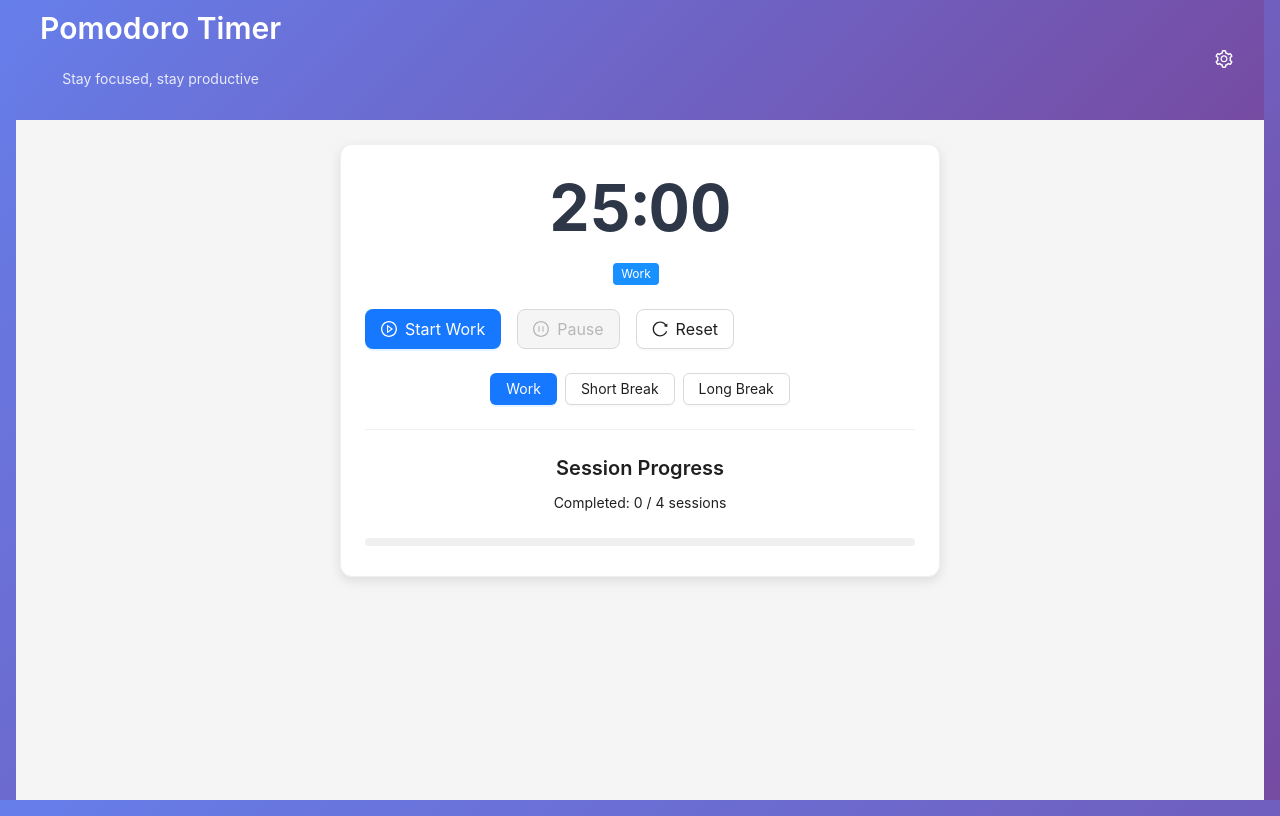
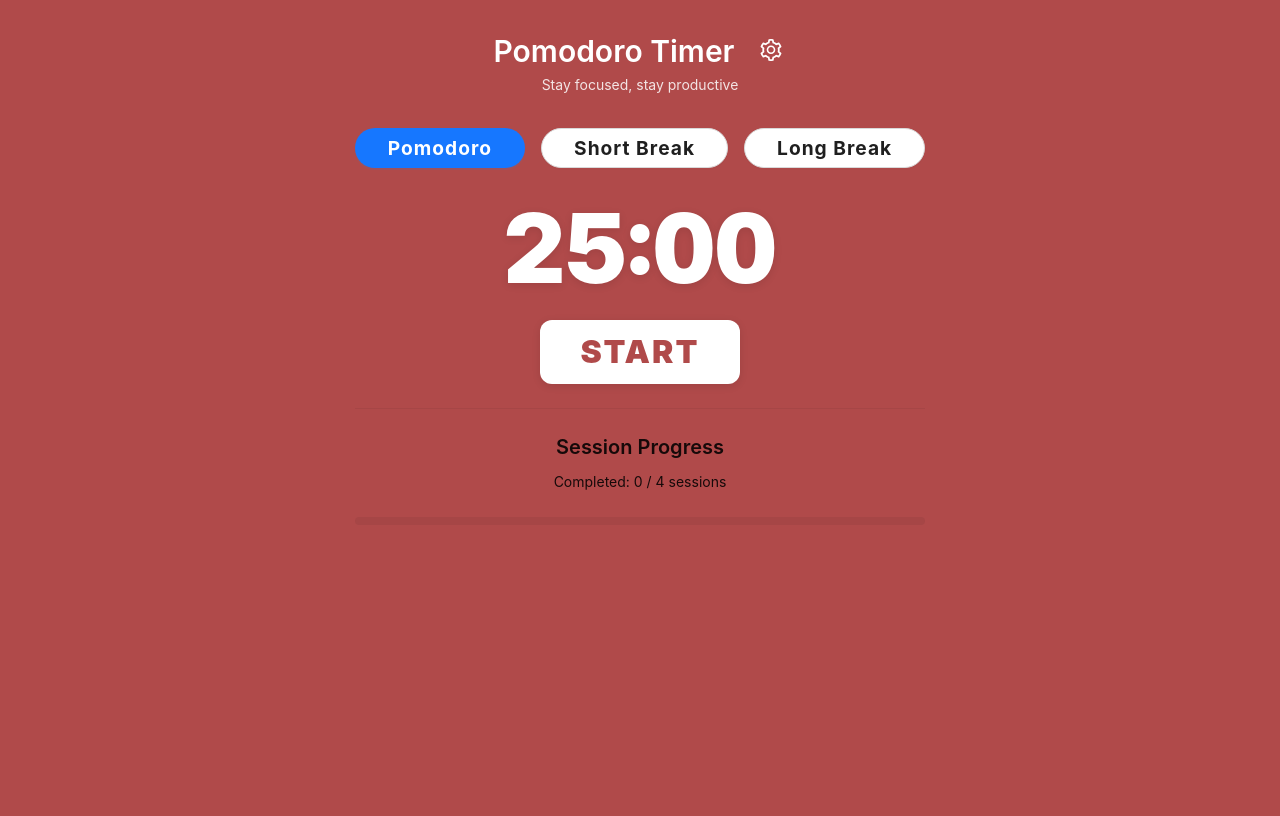
Before and after one commit to maxyzli/pomodoro-timer, a React (Vite) app: page / in a window 1280 px wide. Built offline with nearby package versions, Linux system fonts and the light colour scheme.

Commit message:
Redesign Pomodoro Timer UI to match PomoFocus style: solid red background, centered timer, bold session tabs, and improved header layout.

```diff
--- a/src/App.css
+++ b/src/App.css
@@ -2,30 +2,63 @@
 @import 'antd/dist/reset.css';
 
 /* Custom styles for the app layout */
-.app-layout {
+.app-root {
   min-height: 100vh;
+  width: 100vw;
+  background: #b04a4a;
+  display: flex;
+  flex-direction: column;
+  align-items: center;
 }
 
 .app-header {
-  background: linear-gradient(135deg, #667eea 0%, #764ba2 100%);
-  padding: 0 24px;
-  text-align: center;
+  width: 100%;
+  background: transparent !important;
+  box-shadow: none !important;
+  border: none !important;
+  padding: 32px 0 24px 0;
   display: flex;
   flex-direction: column;
+  align-items: center;
+}
+
+.header-title-row {
+  display: flex;
+  align-items: center;
   justify-content: center;
+  gap: 8px;
+  margin-bottom: 4px;
+}
+
+.header-settings-btn {
+  display: flex;
   align-items: center;
-  height: 120px;
+  height: 100%;
+}
+
+.timer-main {
+  flex: 1;
+  display: flex;
+  flex-direction: column;
+  align-items: center;
+  justify-content: flex-start;
+  width: 100%;
 }
 
 .app-content {
-  padding: 24px;
-  background: #f5f5f5;
+  padding: 0;
+  background: transparent;
   min-height: calc(100vh - 120px);
+  display: flex;
+  align-items: center;
+  justify-content: center;
 }
 
 .timer-card {
-  box-shadow: 0 4px 12px rgba(0, 0, 0, 0.1);
-  border-radius: 12px;
+  box-shadow: none;
+  border-radius: 0;
+  background: transparent;
+  border: none;
 }
 
 .timer-display {
@@ -59,6 +92,43 @@
   text-align: center;
 }
 
+.mode-tabs {
+  text-align: center;
+  margin-bottom: 32px;
+}
+
+.mode-tab {
+  font-size: 1.2rem !important;
+  font-weight: 700 !important;
+  letter-spacing: 1px;
+  padding: 10px 32px !important;
+  border-radius: 24px !important;
+}
+
+.time-display.focus-style {
+  font-size: 6rem !important;
+  font-weight: 900 !important;
+  color: #fff !important;
+  margin-bottom: 16px !important;
+  text-shadow: 0 2px 8px rgba(0,0,0,0.10);
+  white-space: nowrap;
+  line-height: 1;
+}
+
+.start-btn {
+  background: #fff !important;
+  color: #b04a4a !important;
+  border: none !important;
+  font-size: 2rem !important;
+  font-weight: 900 !important;
+  border-radius: 12px !important;
+  box-shadow: 0 2px 8px rgba(0,0,0,0.10);
+  transition: background 0.2s;
+}
+.start-btn:hover, .start-btn:focus {
+  background: #ffeaea !important;
+  color: #b04a4a !important;
+}
 
 
 /* Responsive adjustments */
--- a/src/App.tsx
+++ b/src/App.tsx
@@ -128,18 +128,42 @@ const App: React.FC = () => {
   const progressPercentage = ((getTotalTimeForMode(state.currentMode) - state.timeLeft) / getTotalTimeForMode(state.currentMode)) * 100;
 
   const renderTimerPage = () => (
-    <Content className="app-content">
-      <Row justify="center">
-        <Col xs={24} sm={20} md={16} lg={12}>
-          <Card className="timer-card">
+    <div className="timer-card">
+      {/* Mode Selector - now above timer */}
+      <div className="mode-selector mode-tabs">
+        <Space size="middle">
+          <Button
+            type={state.currentMode === 'work' ? 'primary' : 'default'}
+            size="large"
+            className="mode-tab"
+            onClick={() => handleModeSwitch('work')}
+          >
+            Pomodoro
+          </Button>
+          <Button
+            type={state.currentMode === 'short-break' ? 'primary' : 'default'}
+            size="large"
+            className="mode-tab"
+            onClick={() => handleModeSwitch('short-break')}
+          >
+            Short Break
+          </Button>
+          <Button
+            type={state.currentMode === 'long-break' ? 'primary' : 'default'}
+            size="large"
+            className="mode-tab"
+            onClick={() => handleModeSwitch('long-break')}
+          >
+            Long Break
+          </Button>
+        </Space>
+      </div>
+
       {/* Timer Display */}
       <div className="timer-display">
-              <Title level={1} className="time-display">
+        <Title level={1} className="time-display focus-style">
           {formatTime(state.timeLeft)}
         </Title>
-              <Tag color={getModeColor(state.currentMode)}>
-                {getModeText(state.currentMode)}
-              </Tag>
       </div>
 
       {/* Current Focus Task - Only show during work sessions */}
@@ -158,22 +182,24 @@ const App: React.FC = () => {
         </Card>
       )}
 
-            {/* Controls */}
-            <Space size="middle" className="controls">
+      {/* Controls - show only START if not running, else show Pause/Reset */}
+      <div className="controls" style={{ textAlign: 'center', marginBottom: 24 }}>
+        {!state.isRunning ? (
           <Button
             type="primary"
             size="large"
-                icon={<PlayCircleOutlined />}
+            className="start-btn"
+            style={{ fontSize: 28, height: 64, width: 200, fontWeight: 700, letterSpacing: 2 }}
             onClick={handleStartClick}
-                disabled={state.isRunning}
           >
-                {state.isRunning ? 'Running' : state.currentMode === 'work' ? 'Start Work' : 'Start Break'}
+            START
           </Button>
+        ) : (
+          <Space size="large">
             <Button
               size="large"
               icon={<PauseCircleOutlined />}
               onClick={pauseTimer}
-                disabled={!state.isRunning}
             >
               Pause
             </Button>
@@ -181,34 +207,11 @@ const App: React.FC = () => {
               size="large"
               icon={<ReloadOutlined />}
               onClick={handleTimerReset}
-                disabled={state.isRunning}
             >
               Reset
             </Button>
           </Space>
-
-            {/* Mode Selector */}
-            <div className="mode-selector">
-              <Space size="small">
-                <Button
-                  type={state.currentMode === 'work' ? 'primary' : 'default'}
-                  onClick={() => handleModeSwitch('work')}
-                >
-                  Work
-                </Button>
-                <Button
-                  type={state.currentMode === 'short-break' ? 'primary' : 'default'}
-                  onClick={() => handleModeSwitch('short-break')}
-                >
-                  Short Break
-                </Button>
-                <Button
-                  type={state.currentMode === 'long-break' ? 'primary' : 'default'}
-                  onClick={() => handleModeSwitch('long-break')}
-                >
-                  Long Break
-                </Button>
-              </Space>
+        )}
       </div>
 
       <Divider />
@@ -226,10 +229,7 @@ const App: React.FC = () => {
           style={{ marginTop: 16 }}
         />
       </div>
-          </Card>
-        </Col>
-      </Row>
-    </Content>
+    </div>
   );
 
   const renderSettingsPage = () => (
@@ -243,34 +243,39 @@ const App: React.FC = () => {
   );
 
   return (
-    <Layout className="app-layout">
-      <Header className="app-header">
-        <div style={{ display: 'flex', justifyContent: 'space-between', alignItems: 'center', width: '100%' }}>
-          <div>
-            <Title level={2} style={{ color: 'white', margin: 0 }}>
+    <div className="app-root">
+      <div className="app-header">
+        <div className="header-title-row">
+          <Title level={2} style={{ color: 'white', margin: 0, textAlign: 'center', display: 'inline-block' }}>
             Pomodoro Timer
           </Title>
-            <Text style={{ color: 'rgba(255, 255, 255, 0.85)' }}>
-              Stay focused, stay productive
-            </Text>
-          </div>
           <Button
             type="text"
             icon={<SettingOutlined />}
             onClick={() => setCurrentPage('settings')}
-            style={{ color: 'white', fontSize: '18px' }}
+            style={{ color: 'white', fontSize: '22px', marginLeft: 12, verticalAlign: 'middle' }}
+            className="header-settings-btn"
           />
         </div>
-      </Header>
-
-      {currentPage === 'timer' ? renderTimerPage() : renderSettingsPage()}
-
+        <Text style={{ color: 'rgba(255, 255, 255, 0.85)', display: 'block', textAlign: 'center', marginBottom: 8 }}>
+          Stay focused, stay productive
+        </Text>
+      </div>
+      <div className="timer-main">
+        {currentPage === 'timer' ? renderTimerPage() : (
+          <SettingsPage
+            settings={settings}
+            onSave={handleSettingsSave}
+            onCancel={handleSettingsCancel}
+          />
+        )}
         <FocusModal
           isOpen={showFocusModal}
           onClose={handleModalClose}
           onStart={handleFocusStart}
         />
-    </Layout>
+      </div>
+    </div>
   );
 };
 
--- a/src/index.css
+++ b/src/index.css
@@ -6,7 +6,7 @@
 
 body {
   font-family: 'Inter', -apple-system, BlinkMacSystemFont, 'Segoe UI', Roboto, sans-serif;
-  background: linear-gradient(135deg, #667eea 0%, #764ba2 100%);
+  background: #b04a4a;
   min-height: 100vh;
   display: flex;
   align-items: center;
```
Lines whose indentation alone changed are shown as unchanged.
